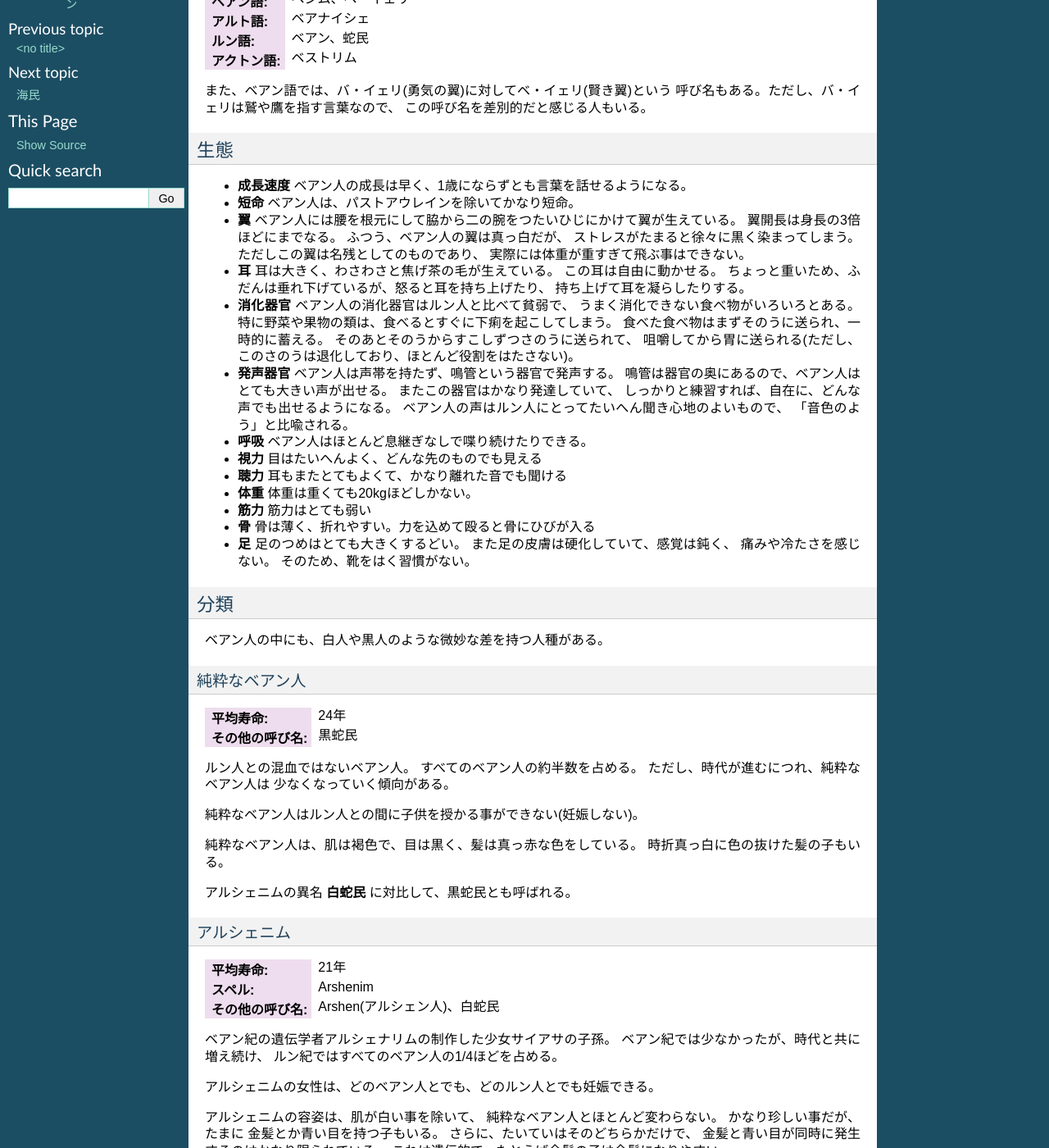
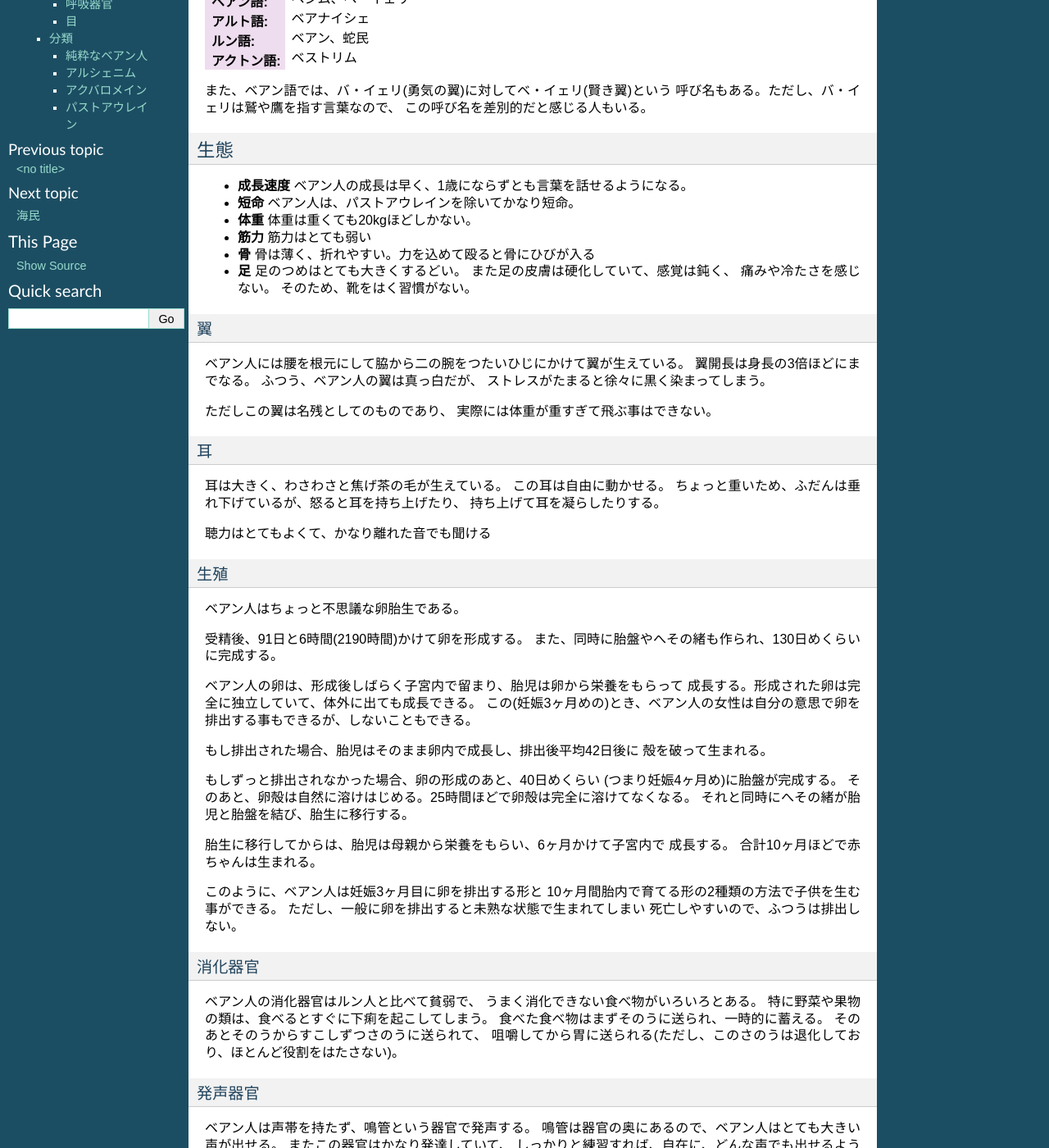
Before and after one commit to pasberth/paslands, a Sphinx documentation site: the page built from source/rp/species/bean.rst, in a window 1280 px wide and 1400 px high, scrolled down 270 px. Shown: the whole window at 82% size. Built offline with Sphinx 7.4.7, drawn with Linux system fonts in a browser that asks for light colours; some of the changed text lies outside the part shown.

Commit message:
妊娠について描いた

```diff
--- a/source/rp/species/bean.rst
+++ b/source/rp/species/bean.rst
@@ -24,32 +24,6 @@
 
 - **成長速度** ベアン人の成長は早く、1歳にならずとも言葉を話せるようになる。
 - **短命** ベアン人は、パストアウレインを除いてかなり短命。
-- **翼** ベアン人には腰を根元にして脇から二の腕をつたいひじにかけて翼が生えている。
-  翼開長は身長の3倍ほどにまでなる。
-  ふつう、ベアン人の翼は真っ白だが、
-  ストレスがたまると徐々に黒く染まってしまう。
-  ただしこの翼は名残としてのものであり、
-  実際には体重が重すぎて飛ぶ事はできない。
-- **耳** 耳は大きく、わさわさと焦げ茶の毛が生えている。
-  この耳は自由に動かせる。
-  ちょっと重いため、ふだんは垂れ下げているが、怒ると耳を持ち上げたり、
-  持ち上げて耳を凝らしたりする。
-- **消化器官** ベアン人の消化器官はルン人と比べて貧弱で、
-  うまく消化できない食べ物がいろいろとある。
-  特に野菜や果物の類は、食べるとすぐに下痢を起こしてしまう。
-  食べた食べ物はまずそのうに送られ、一時的に蓄える。
-  そのあとそのうからすこしずつさのうに送られて、
-  咀嚼してから胃に送られる(ただし、このさのうは退化しており、ほとんど役割をはたさない)。
-- **発声器官**
-  ベアン人は声帯を持たず、鳴管という器官で発声する。
-  鳴管は器官の奥にあるので、ベアン人はとても大きい声が出せる。
-  またこの器官はかなり発達していて、
-  しっかりと練習すれば、自在に、どんな声でも出せるようになる。
-  ベアン人の声はルン人にとってたいへん聞き心地のよいもので、
-  「音色のよう」と比喩される。
-- **呼吸** ベアン人はほとんど息継ぎなしで喋り続けたりできる。
-- **視力** 目はたいへんよく、どんな先のものでも見える
-- **聴力** 耳もまたとてもよくて、かなり離れた音でも聞ける
 - **体重** 体重は重くても20kgほどしかない。
 - **筋力** 筋力はとても弱い
 - **骨** 骨は薄く、折れやすい。力を込めて殴ると骨にひびが入る
@@ -57,6 +31,93 @@
   また足の皮膚は硬化していて、感覚は鈍く、
   痛みや冷たさを感じない。
   そのため、靴をはく習慣がない。
+
+翼
+@@@@@@@@@@@@@@@@@@@@@@@@@@@@@@@@@@@@@@@@@@@@@@@@@@@@@@@@@@@@@@@@@@@@@@@@@@@@@@@@
+
+ベアン人には腰を根元にして脇から二の腕をつたいひじにかけて翼が生えている。
+翼開長は身長の3倍ほどにまでなる。
+ふつう、ベアン人の翼は真っ白だが、
+ストレスがたまると徐々に黒く染まってしまう。
+
+ただしこの翼は名残としてのものであり、
+実際には体重が重すぎて飛ぶ事はできない。
+
+耳
+@@@@@@@@@@@@@@@@@@@@@@@@@@@@@@@@@@@@@@@@@@@@@@@@@@@@@@@@@@@@@@@@@@@@@@@@@@@@@@@@
+
+耳は大きく、わさわさと焦げ茶の毛が生えている。
+この耳は自由に動かせる。
+ちょっと重いため、ふだんは垂れ下げているが、怒ると耳を持ち上げたり、
+持ち上げて耳を凝らしたりする。
+
+聴力はとてもよくて、かなり離れた音でも聞ける
+
+生殖
+@@@@@@@@@@@@@@@@@@@@@@@@@@@@@@@@@@@@@@@@@@@@@@@@@@@@@@@@@@@@@@@@@@@@@@@@@@@@@@@@
+
+ベアン人はちょっと不思議な卵胎生である。
+
+受精後、91日と6時間(2190時間)かけて卵を形成する。
+また、同時に胎盤やへその緒も作られ、130日めくらいに完成する。
+
+ベアン人の卵は、形成後しばらく子宮内で留まり、胎児は卵から栄養をもらって
+成長する。形成された卵は完全に独立していて、体外に出ても成長できる。
+この(妊娠3ヶ月めの)とき、ベアン人の女性は自分の意思で卵を排出する事もできるが、しないこともできる。
+
+もし排出された場合、胎児はそのまま卵内で成長し、排出後平均42日後に
+殻を破って生まれる。
+
+もしずっと排出されなかった場合、卵の形成のあと、40日めくらい
+(つまり妊娠4ヶ月め)に胎盤が完成する。
+そのあと、卵殻は自然に溶けはじめる。25時間ほどで卵殻は完全に溶けてなくなる。
+それと同時にへその緒が胎児と胎盤を結び、胎生に移行する。
+
+胎生に移行してからは、胎児は母親から栄養をもらい、6ヶ月かけて子宮内で
+成長する。
+合計10ヶ月ほどで赤ちゃんは生まれる。
+
+このように、ベアン人は妊娠3ヶ月目に卵を排出する形と
+10ヶ月間胎内で育てる形の2種類の方法で子供を生む事ができる。
+ただし、一般に卵を排出すると未熟な状態で生まれてしまい
+死亡しやすいので、ふつうは排出しない。
+
+消化器官
+@@@@@@@@@@@@@@@@@@@@@@@@@@@@@@@@@@@@@@@@@@@@@@@@@@@@@@@@@@@@@@@@@@@@@@@@@@@@@@@@
+
+ベアン人の消化器官はルン人と比べて貧弱で、
+うまく消化できない食べ物がいろいろとある。
+特に野菜や果物の類は、食べるとすぐに下痢を起こしてしまう。
+食べた食べ物はまずそのうに送られ、一時的に蓄える。
+そのあとそのうからすこしずつさのうに送られて、
+咀嚼してから胃に送られる(ただし、このさのうは退化しており、ほとんど役割をはたさない)。
+
+発声器官
+@@@@@@@@@@@@@@@@@@@@@@@@@@@@@@@@@@@@@@@@@@@@@@@@@@@@@@@@@@@@@@@@@@@@@@@@@@@@@@@@
+
+ベアン人は声帯を持たず、鳴管という器官で発声する。
+鳴管は器官の奥にあるので、ベアン人はとても大きい声が出せる。
+またこの器官はかなり発達していて、
+しっかりと練習すれば、自在に、どんな声でも出せるようになる。
+ベアン人の声はルン人にとってたいへん聞き心地のよいもので、
+「音色のよう」と比喩される。
+
+喉仏に相当するものはなく、男性も女性も同様に声が高い。
+
+呼吸器官
+@@@@@@@@@@@@@@@@@@@@@@@@@@@@@@@@@@@@@@@@@@@@@@@@@@@@@@@@@@@@@@@@@@@@@@@@@@@@@@@@
+
+横隔膜はなく、気嚢で呼吸をする。
+この器官はほ乳類よりたいへんすぐれていて、
+ベアン人はほとんど息継ぎなしで喋り続けたりできる。
+
+目
+@@@@@@@@@@@@@@@@@@@@@@@@@@@@@@@@@@@@@@@@@@@@@@@@@@@@@@@@@@@@@@@@@@@@@@@@@@@@@@@@
+
+目は人間とよく似ているが、人間よりたいへんよく、どんな先のものでも見える。
+
+ベアン人の目の色素は、ストレスを感じると失われていき、
+だんだん血の色が透けて赤くなってしまう。
 
 
 分類
```
